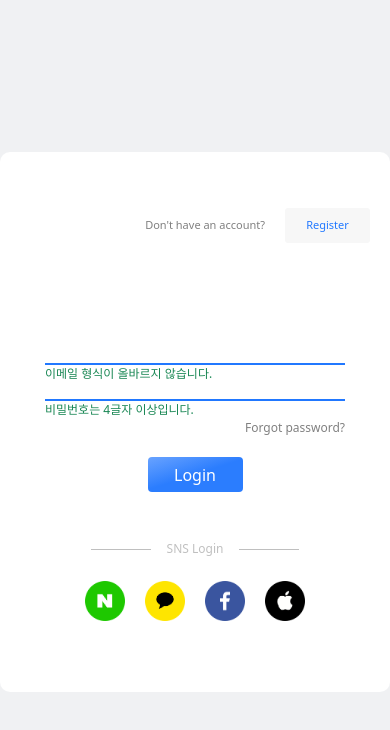
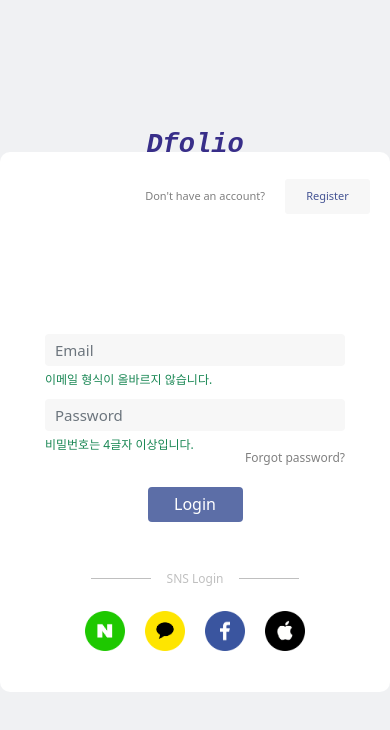
Before and after one commit to yessssssssssol/Dfolio_web, a React (Create React App) app in the folder front/: page /login in a window 390 px wide. Shown: the top 730 px of the page. Built offline with nearby package versions, Linux system fonts and the light colour scheme; no server answers.

Commit message:
Fix LoginForm layout

```diff
--- a/front/src/components/user/LoginForm.js
+++ b/front/src/components/user/LoginForm.js
@@ -1,5 +1,6 @@
 import React, { useState, useContext } from "react";
 import { useNavigate } from "react-router-dom";
+import { Form } from "react-bootstrap";
 
 import * as Api from "../../api";
 import { DispatchContext } from "../../App";
@@ -60,8 +61,6 @@ function LoginForm() {
     }
   };
 
-  console.log(email);
-
   return (
 
     <div className="login-container">
@@ -72,7 +71,7 @@ function LoginForm() {
         </div>
       </div>
 
-		  <form className="login-right-container" >
+		  <div className="login-right-container">
 			  <form className="right-top-wrap">
           <span>Don't have an account?</span>
           <button className="create-account-btn shadow-light" onClick={()=> navigate("/register")}
@@ -80,21 +79,24 @@ function LoginForm() {
             Register
           </button>
         </form>
+        <div id="rigth-logo">
+          Dfolio
+        </div>
 
-			  <form className="login-input-container" onSubmit={handleSubmit}>
+			  <div className="login-input-container" onSubmit={handleSubmit}>
           <div>
-            <i className="far fa-envelope"></i>
-            <div>
-              <form
+            <div id="eamil-container">
+              <Form.Control
                 className="login-input-wrap input-id"
+                id="input-id"
+                placeholder="Email"
                 type="email"
-                placeholder="Email"
+                autoComplete="on"
                 value={email}
-                autoComplete="on"
                 onChange={(e) => setEmail(e.target.value)}
               />
               {!isEmailValid && (
-                <p className="text-success" style={{ fontSize: "12px" }}>
+                <p className="text-success" style={{ fontSize: "12px", margin:"5px 0 0 0" }}>
                   이메일 형식이 올바르지 않습니다.
                 </p>
                 )}
@@ -102,10 +104,10 @@ function LoginForm() {
           </div>
 
           <div>
-            <i className="fas fa-key"></i>
-            <div>
-              <form
+            <div id="password-container">
+              <Form.Control
                 className="login-input-wrap input-password"
+                id="input-password"
                 placeholder="Password"
                 type="password"
                 autoComplete="on"
@@ -113,7 +115,7 @@ function LoginForm() {
                 onChange={(e) => setPassword(e.target.value)}
               />
                 {!isPasswordValid && (
-                <p className="text-success" style={{ fontSize: "12px", marginBottom: 0}}>
+                <p className="text-success" style={{ fontSize: "12px", margin:"5px 0 0 0"}}>
                   비밀번호는 4글자 이상입니다.
                 </p>
                 )}
@@ -124,9 +126,9 @@ function LoginForm() {
           <form className="login-btn-wrap">
             <button className="login-btn" type="submit" disabled={!isFormValid}>Login</button>
           </form>
-			  </form>
+			  </div>
 
-			<form className="sns-login-container">
+			<div className="sns-login-container">
 				<form className="sns-login-text hr-sect">
 					SNS Login
 				</form>
@@ -136,8 +138,8 @@ function LoginForm() {
 					<img src="../img/facebook.png" alt="FACRBOOK Login" />
 					<img src="../img/apple.png" alt="APPLE Login" />
 				</form>
-			</form>
-      </form>
+			</div>
+      </div>
 	</div>
   );
 }
--- a/front/src/styles/scss/LoginForm.scss
+++ b/front/src/styles/scss/LoginForm.scss
@@ -41,6 +41,7 @@
     text-align: center;
     font-weight: 900;
     font-size: 40px;
+		font-style: italic;
 }
 .login-left-wrap p {
 	padding-top: 30px;
@@ -58,13 +59,26 @@
 	flex-direction: column;
   align-items: center;
 	background: #fff;
-	font-family: 'Noto Sans', sans-serif;
 }
+
+#rigth-logo{
+	position: absolute;
+	top: 125px;
+	text-align: center;
+	font-weight: 900;
+	font-size: 27px;
+	font-style: italic;
+	font-family: 'IBM Plex Mono', monospace;
+	color: #382E89;
+	display: none;
+}
+
 .login-right-container .right-top-wrap{
 	display: flex;
 	justify-content: flex-end;
 	align-items: center;
 	width:100%;
+	font-family: 'Noto Sans', sans-serif;
 }
 .login-right-container .right-top-wrap span{
 	color: gray;
@@ -78,31 +92,32 @@
 	width:85px;
 	height: 35px;
 	font-size: 11px;
-	color: #2178ff;
+	color: #455494;
 	border-radius: 3px;
 }
 .login-input-container{
 	padding-top:120px;
 	width:300px;
+	font-family: 'Noto Sans', sans-serif;
 }
-.login-input-container .login-input-wrap{
-	width:300px;
-	border-bottom: solid 2px #2178ff;
-}
-.login-input-container .login-input-wrap i{
-	color: #2178ff;
-	line-height: 45px;
-}
-.login-input-container .login-input-wrap input{
-	background: none;
+#input-id {
+	font-size: 15px;
+	background: #F7F7F7;
 	border: none;
 	line-height: 20px;
 	padding-left:10px;
-	width:267px;
+	width:300px;
 }
-.login-input-container .login-input-wrap form:focus{
-	outline: none;
+
+#input-password {
+	font-size: 15px;
+	background: #F7F7F7;
+	border: none;
+	line-height: 20px;
+	padding-left:10px;
+	width:300px;
 }
+
 .login-input-wrap .password-find {
 	margin-top:10px;
 	text-decoration: none;
@@ -122,8 +137,17 @@
 	color:white;
 	border: 0;
 	border-radius: 4px;
-	background: rgb(105,163,255);
-	background: linear-gradient(162deg, rgba(105,163,255,1) 0%, rgba(43,125,254,1) 50%, rgba(43,125,254,1) 100%);
+	background: #5C6EA7;
+}
+
+#eamil-container {
+	width: 300px;
+	height: 65px;
+}
+
+#password-container {
+	width: 300px;
+	height: 50px;
 }
 
 
@@ -131,6 +155,7 @@
 
 .sns-login-container {
 	padding-top: 40px;
+	font-family: 'Noto Sans', sans-serif;
 }
 .sns-login-text {
 	margin-top:10px;
@@ -173,10 +198,5 @@
 	.login-right-container  {
 			border-radius: 10px;
 	}
+	#rigth-logo	{display: block;}
 }
-
-input {
-	font-size: 15px;
-  border: 0;
-	background-color: #fff;
-}
--- /dev/null
+++ b/package.json
@@ -0,0 +1,5 @@
+{
+  "dependencies": {
+    "sass": "^1.49.9"
+  }
+}
```
